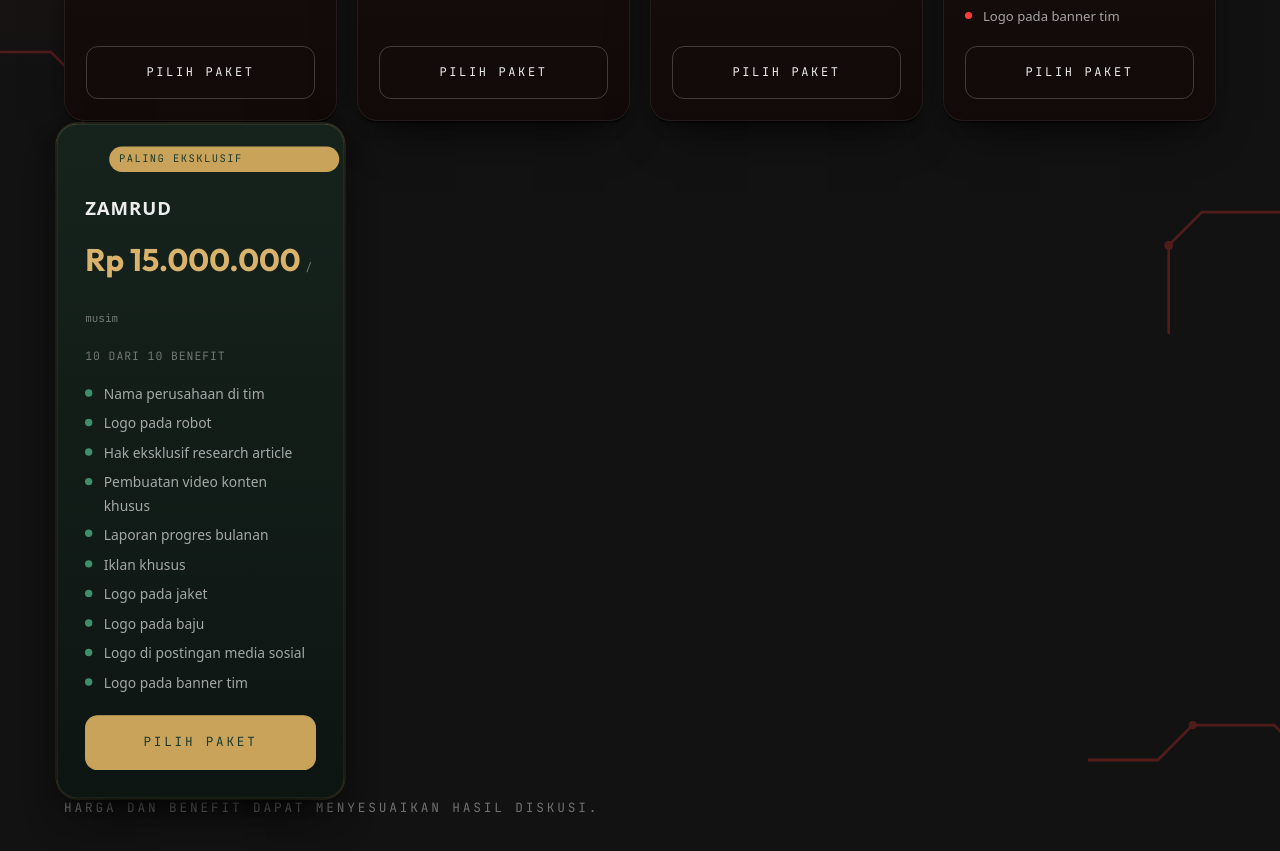
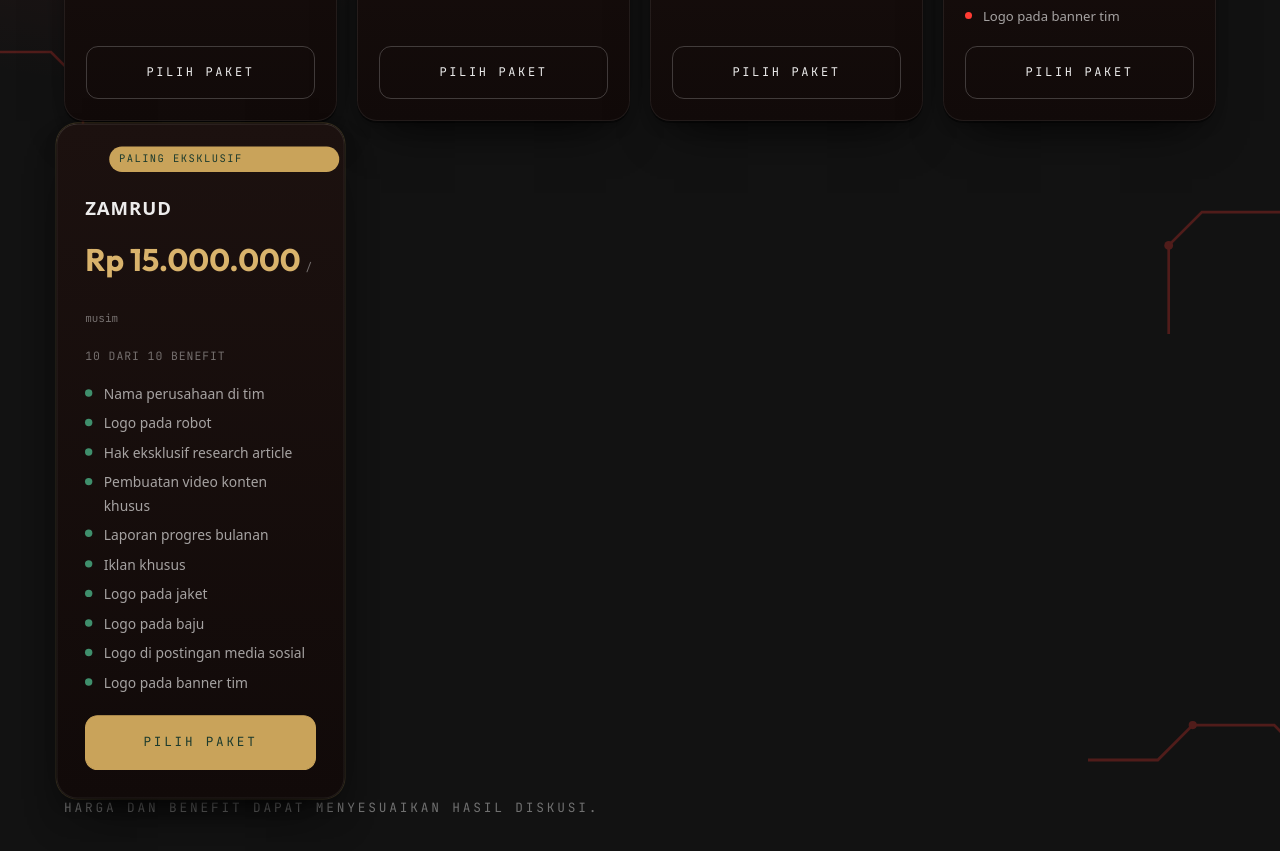
Before and after one commit to Htech5/andromeda, a Next.js app: page /sponsorship in a window 1280 px wide. Shown: the part 880-1731 px from the top of the page. Built offline with nearby package versions, Linux system fonts and the light colour scheme.

Commit message:
improve color

```diff
--- a/src/components/Sponsorship.tsx
+++ b/src/components/Sponsorship.tsx
@@ -81,18 +81,13 @@
                 <PixelCard
                   className={`tierCard${i === top ? " tierCard--top" : ""}`}
                   theme="dark"
-                  colors={
-                    i === top
-                      ? ["#d9b36c", "#3f8f6c", "#1b3a2d"]
-                      : ["#ffb199", "#ff3b33"]
-                  }
-                  glowColor={i === top ? "#c9a35a" : "#ff3b33"}
-                  glow={i === top ? 0.22 : 0.5}
-                  shape={i === top ? "diamond" : "square"}
-                  gap={i === top ? 9 : 8}
+                  colors={["#ffb199", "#ff3b33"]}
+                  glowColor="#ff3b33"
+                  glow={0.5}
+                  gap={8}
                   pixelSize={2}
-                  speed={i === top ? 16 : 26}
-                  opacity={i === top ? 0.22 : 0.3}
+                  speed={26}
+                  opacity={0.3}
                   fade={0.65}
                   trigger="hover"
                   radius={20}
@@ -101,12 +96,8 @@
                   introDelay={i * 90}
                   style={
                     {
-                      "--pixel-card-surface": i === top
-                        ? "linear-gradient(180deg, #16231d 0%, #0d1512 100%)"
-                        : "linear-gradient(180deg, #1c110f 0%, #110a09 100%)",
-                      "--pixel-card-edge": i === top
-                        ? "rgba(201, 163, 90, 0.16)"
-                        : "rgba(255, 255, 255, 0.07)",
+                      "--pixel-card-surface": "linear-gradient(180deg, #1c110f 0%, #110a09 100%)",
+                      "--pixel-card-edge": "rgba(255, 255, 255, 0.07)",
                     } as React.CSSProperties
                   }
                 >
```
